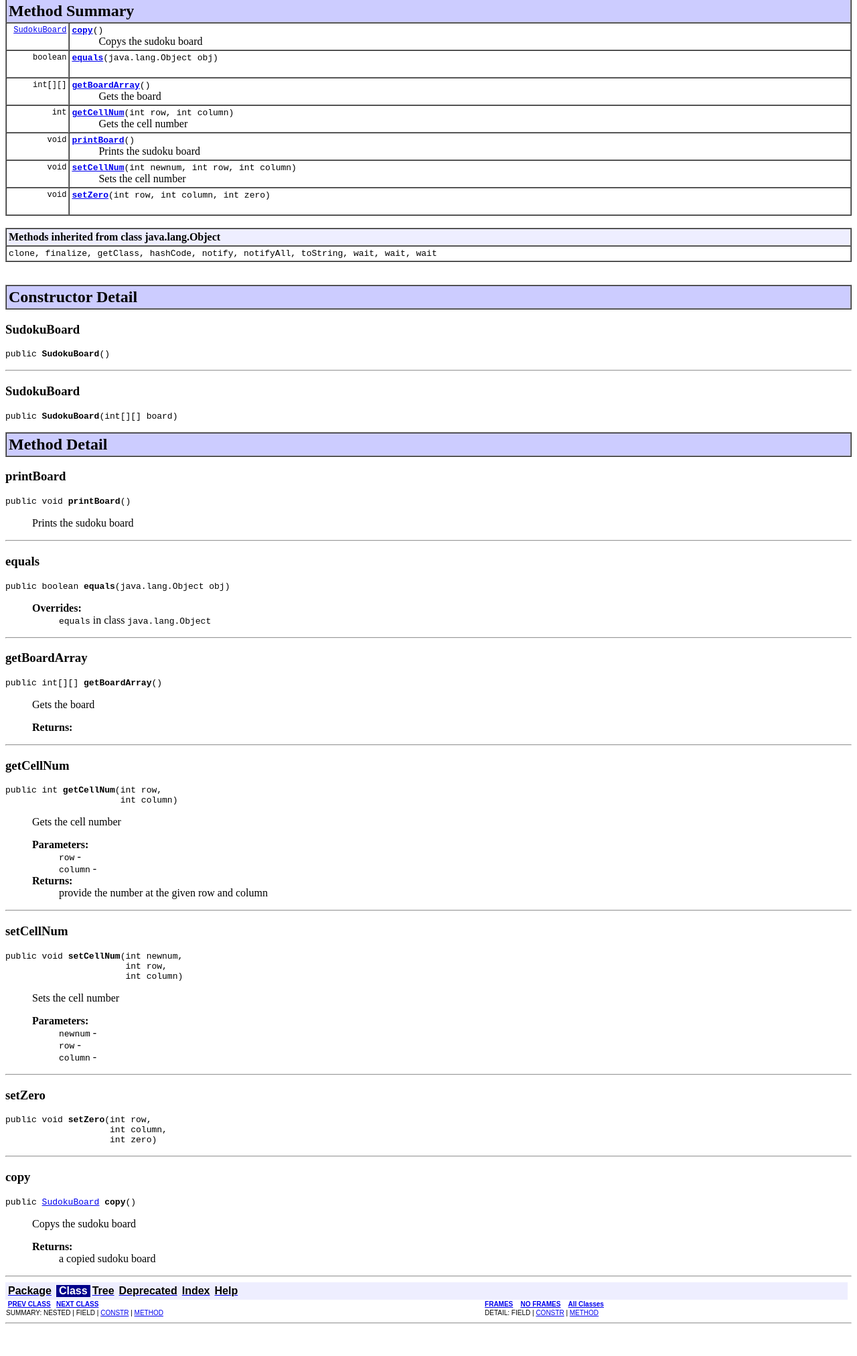
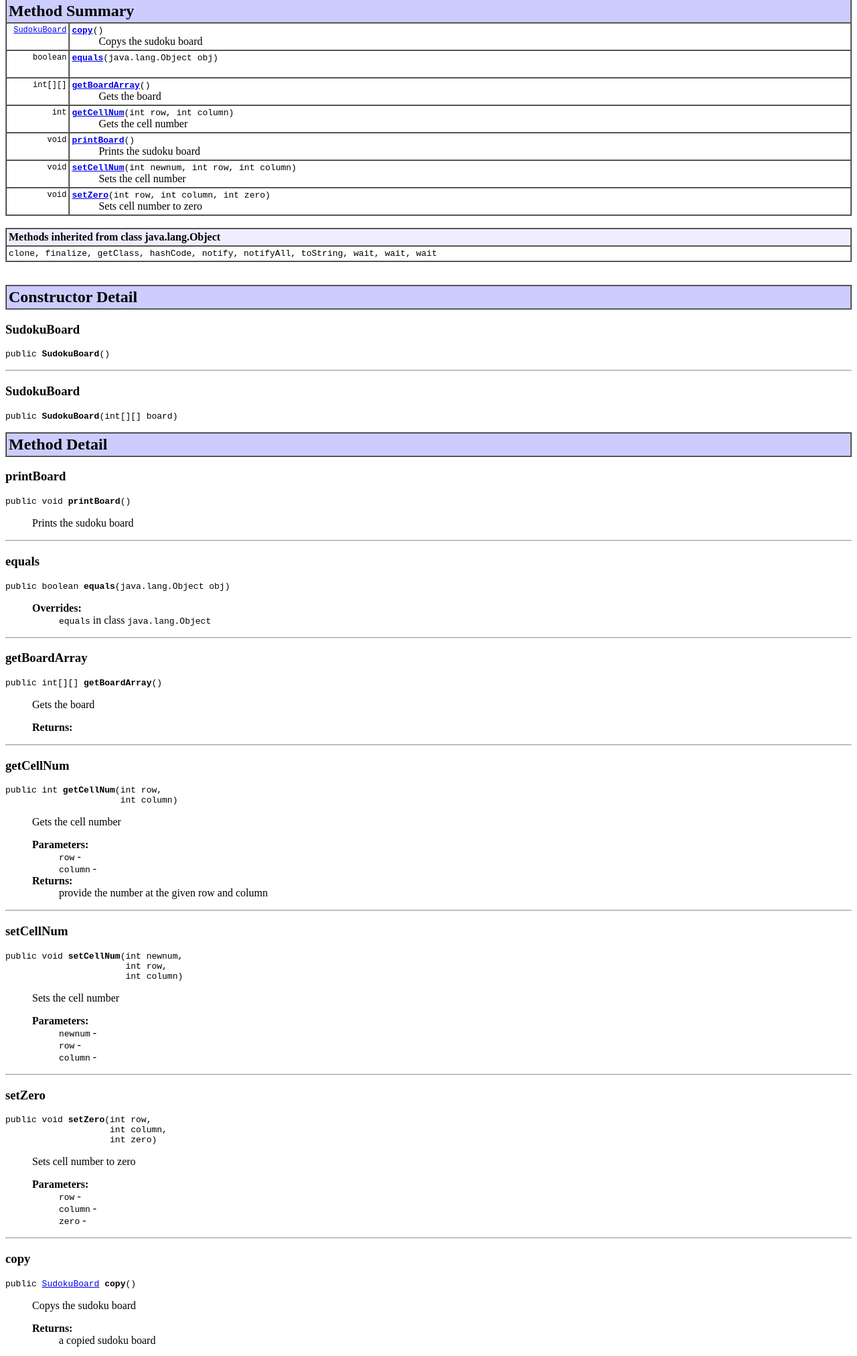
Before and after one commit to mushi22/COMP2911, a plain HTML site: page project/src/SudokuBoard.html in a window 1280 px wide. Shown: the part 414-2438 px from the top of the page at 67% size. Before the commit the page ends 2398 px from the top, so only its background shows below. Drawn offline with Linux system fonts and the light colour scheme.

Commit message:
redid javadocs

```diff
--- a/project/src/SudokuBoard.html
+++ b/project/src/SudokuBoard.html
@@ -2,7 +2,7 @@
 <!--NewPage-->
 <HTML>
 <HEAD>
-<!-- Generated by javadoc (build 1.6.0_45) on Sun Jun 02 22:34:59 EST 2013 -->
+<!-- Generated by javadoc (build 1.6.0_45) on Sun Jun 02 23:21:52 EST 2013 -->
 <TITLE>
 SudokuBoard
 </TITLE>
@@ -189,7 +189,7 @@ java.lang.Object
         int&nbsp;zero)</CODE>
 
 <BR>
-&nbsp;&nbsp;&nbsp;&nbsp;&nbsp;&nbsp;&nbsp;&nbsp;&nbsp;&nbsp;&nbsp;</TD>
+&nbsp;&nbsp;&nbsp;&nbsp;&nbsp;&nbsp;&nbsp;&nbsp;&nbsp;&nbsp;Sets cell number to zero</TD>
 </TR>
 </TABLE>
 &nbsp;<A NAME="methods_inherited_from_class_java.lang.Object"><!-- --></A>
@@ -317,8 +317,10 @@ public void <B>setZero</B>(int&nbsp;row,
                     int&nbsp;column,
                     int&nbsp;zero)</PRE>
 <DL>
+<DD>Sets cell number to zero
+<P>
 <DD><DL>
-</DL>
+<DT><B>Parameters:</B><DD><CODE>row</CODE> - <DD><CODE>column</CODE> - <DD><CODE>zero</CODE> - </DL>
 </DD>
 </DL>
 <HR>
```
Also changed, not shown: project/src/GUI.html (+1 -1 lines), project/src/GUIController.html (+1 -1 lines), project/src/GenerateSudoku.html (+1 -1 lines), project/src/SolveSudoku.html (+7 -4 lines), project/src/SudokuFileReader.html (+1 -1 lines), project/src/allclasses-frame.html (+1 -1 lines), project/src/allclasses-noframe.html (+1 -1 lines), project/src/constant-values.html (+1 -1 lines), project/src/deprecated-list.html (+1 -1 lines), project/src/help-doc.html (+1 -1 lines), project/src/index-all.html (+4 -3 lines), project/src/index.html (+1 -1 lines), project/src/overview-tree.html (+1 -1 lines), project/src/package-frame.html (+1 -1 lines), 2 more files.
